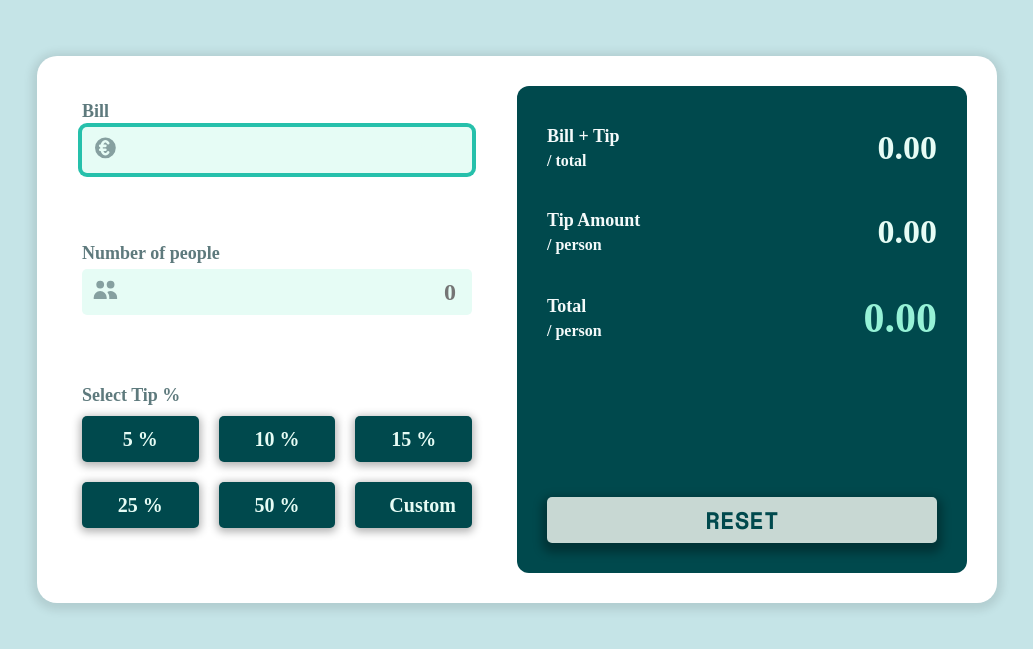
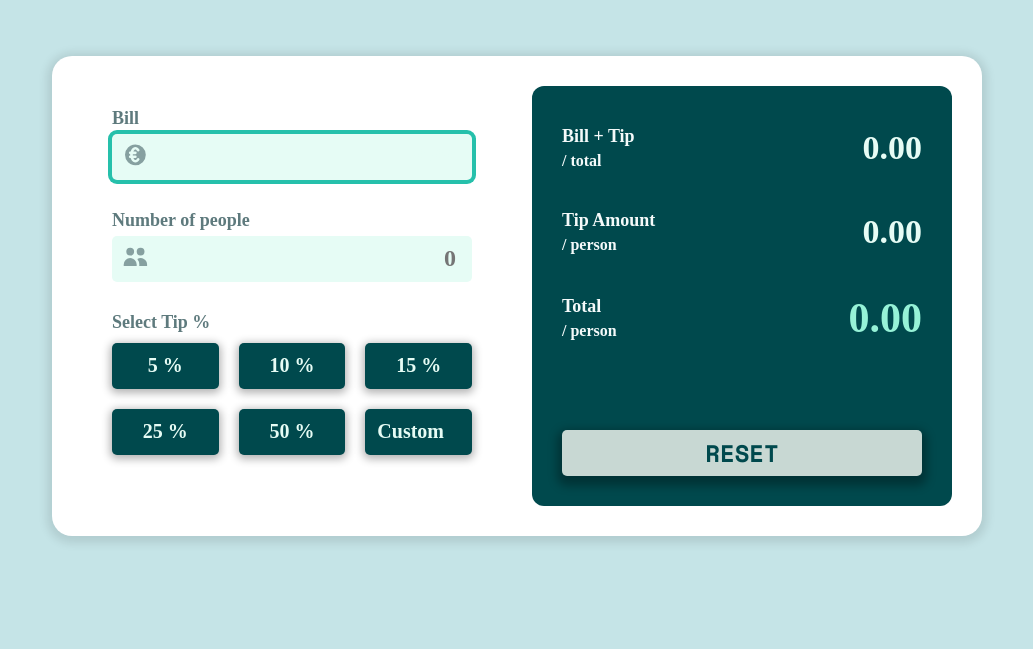
Before and after one commit to alicefrsr/Splitter, a plain HTML site: page index.html in a window 1280 px wide. Shown: the part 117-766 px from the top of the page, without its empty margins (123-1156 px from the left). Drawn offline with nearby package versions, Linux system fonts and the light colour scheme; a web font is replaced by a local one.

Commit message:
fixing responsive

```diff
--- a/index.html
+++ b/index.html
@@ -22,9 +22,9 @@
     </header>
     <main>
       <div class="container">
-        <div class="row">
+        <div class="bg">
           <!-- left-side: user inputs -->
-          <div class="col-1">
+          <div class="inputs">
             <!-- bill amount input -->
             <div class="bill-section">
               <svg
@@ -40,7 +40,7 @@
                   clip-rule="evenodd"
                 ></path>
               </svg>
-              <label class="label-col-1" for="billAmount">Bill </label>
+              <label class="label-inputs" for="billAmount">Bill </label>
               <input
                 aria-describedby="error-1"
                 type="text"
@@ -64,7 +64,7 @@
                   d="M9 6a3 3 0 11-6 0 3 3 0 016 0zM17 6a3 3 0 11-6 0 3 3 0 016 0zM12.93 17c.046-.327.07-.66.07-1a6.97 6.97 0 00-1.5-4.33A5 5 0 0119 16v1h-6.07zM6 11a5 5 0 015 5v1H1v-1a5 5 0 015-5z"
                 ></path>
               </svg>
-              <label class="label-col-1" for="numPeople"
+              <label class="label-inputs" for="numPeople"
                 >Number of people
               </label>
               <input
@@ -79,7 +79,7 @@
             </div>
             <!-- tip amount input -->
             <div>
-              <p class="label-col-1">Select Tip %</p>
+              <p class="label-inputs">Select Tip %</p>
               <ul class="tip-btn-section">
                 <li><button class="btn tip-btn-5">5 %</button></li>
                 <li><button class="btn tip-btn-10">10 %</button></li>
@@ -102,9 +102,9 @@
           </div>
 
           <!-- right-side: outputs -->
-          <div class="col-2">
+          <div class="outputs">
             <div class="tip-row">
-              <div class="label-col-2">
+              <div class="label-outputs">
                 <p class="tip-sub-label">Bill + Tip</p>
                 <p class="sub-label">/ total</p>
               </div>
@@ -112,7 +112,7 @@
             </div>
 
             <div class="tip-row">
-              <div class="label-col-2">
+              <div class="label-outputs">
                 <p class="tip-sub-label">Tip Amount</p>
                 <p class="sub-label">/ person</p>
               </div>
@@ -120,7 +120,7 @@
             </div>
 
             <div class="tip-row">
-              <div class="label-col-2">
+              <div class="label-outputs">
                 <p class="tip-sub-label">Total</p>
                 <p class="sub-label">/ person</p>
               </div>
--- a/style.css
+++ b/style.css
@@ -25,32 +25,35 @@ h1 {
   display: flex;
   justify-content: center;
 }
+/* ************* */
+/*  MOBILE-FIRST */
+/* ************* */
 
-.row {
+.bg {
   background-color: #fff;
+  border-radius: 2rem 2rem 0 0;
   box-shadow: 0 0.2rem 1rem 0.5rem rgba(0, 0, 0, 0.1);
   margin-top: 5rem;
-  padding: 3rem;
+  padding: 3rem 0;
   display: flex;
-  /* changes for Mobile: 390px */
-  /* flex-direction: row; (default) */
-  width: 96rem;
-  border-radius: 2rem;
+  /* changes above 390px */
+  flex-direction: column;
+  align-items: center;
+  /* width: 96rem; */
   gap: 3rem;
 }
 
 /* ********************* */
-/* LEFT-SIDE (USER INPUTS) */
+/* LEFT-SIDE / TOP (USER INPUTS) */
 /* ********************* */
 
-.col-1 {
+.inputs {
   display: flex;
   flex-direction: column;
-  padding: 1.5rem;
-  flex: 1; /* = flex-basis=0: equal sized cols */
-  /* changes for Mobile: 390px */
-  min-width: 37.5rem;
-  gap: 4rem;
+  padding: 3rem;
+  /* flex: 1;  = flex-basis=0: equal sized cols */
+  /* changes for above xxx px */
+  /* min-width: 37.5rem; */
 }
 
 /* INPUTS SECTION */
@@ -66,13 +69,13 @@ h1 {
   list-style: none;
   display: grid;
   gap: 2rem;
-  /* changes for Mobile: 390px */
-  grid-template-columns: 1fr 1fr 1fr;
+  /* changes for above 390px */
+  grid-template-columns: 1fr 1fr;
 }
 
 /* INPUTS LABELS */
 
-.label-col-1 {
+.label-inputs {
   margin-bottom: 0.5rem;
 }
 
@@ -169,18 +172,19 @@ input:focus,
 }
 
 /* ****************** */
-/* RIGHT-SIDE (OUTPUTS) */
+/* RIGHT-SIDE / BOTTOM (OUTPUTS) */
 /* ****************** */
 
-.col-2 {
+.outputs {
   flex-direction: column;
   display: flex;
-  flex: 1; /* equal sized cols */
+  /* flex: 1; equal sized cols */
   background-color: #00494d;
   border-radius: 12px;
   padding: 3rem;
-  /* changes for Mobile: 390px */
-  min-width: 37.5rem;
+  /* changes for above 390px */
+  min-width: 36rem;
+  /* height: 48rem; */
   gap: 3rem;
 }
 
@@ -198,7 +202,7 @@ input:focus,
   flex-direction: column;
 }
 
-.label-col-2 {
+.label-outputs {
   color: #f4fafa;
 }
 
@@ -238,51 +242,66 @@ input:focus,
 
 /* *********** */
 /* BREAKPOINTS */
-/* md: 840px */
-/* sm: 390px */
+/* md: 768px */
+/* sm: 540px */
 /* *************** */
 
 /* *************** */
-/* TABLETS -- 840px */
+/* above 540px */
 /* *************** */
 
-@media (max-width: 840px) {
-  .row {
-    flex-direction: column;
+@media (min-width: 540px) {
+  .bg {
     align-items: center;
-    width: 42rem;
-    border-radius: 2rem 2rem 0 0;
-    gap: 0rem;
-  }
-
-  .col-1 {
-    padding: 1.5rem 0;
-    gap: 1rem;
+    width: 54rem;
+    /* width: 42rem; */
+    /* padding: 3rem; */
+    border-radius: 2rem;
+    /* gap: 0rem; */
   }
 
   .tip-btn-section {
-    grid-template-columns: 1fr 1fr;
+    grid-template-columns: 1fr 1fr 1fr;
+  }
+
+  .inputs {
+    /* max-width: 37.5rem; */
+    padding: 0 6rem;
+  }
+
+  /* .outputs { */
+  /* max-width: 37.5rem; */
+  /* padding: 3rem; */
+  /* max-width: 80%; */
+  /* } */
+}
+
+/* *************** */
+/* TABLETS -- 940px */
+/* *************** */
+
+@media (min-width: 940px) {
+  .bg {
+    flex-direction: row;
+    align-items: center;
+    height: 48rem;
+    min-width: 93rem;
+    padding: 3rem;
+  }
+
+  .inputs {
+    width: 42rem;
+    min-width: 42rem;
+    padding: 3rem;
+  }
+
+  .outputs {
+    min-width: 42rem;
+    height: 42rem;
+    padding: 3rem;
   }
 
   .tip-btn-custom::placeholder {
     text-align: center;
   }
 }
-
-/* *************** */
-/* MOBILE -- 390px */
-/* *************** */
-
-@media (max-width: 390px) {
-  .row {
-    max-width: 100%;
-  }
-
-  .col-1 {
-    padding: 1.5rem;
-  }
-
-  .col-2 {
-    min-width: 34.5rem;
-  }
-}
```
